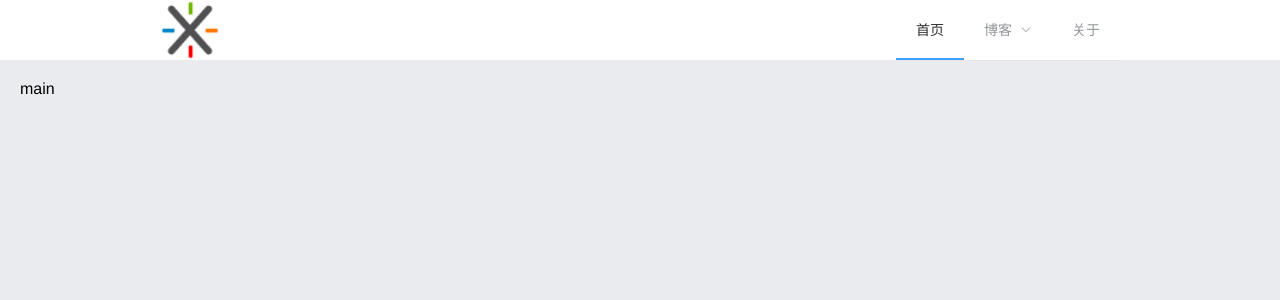
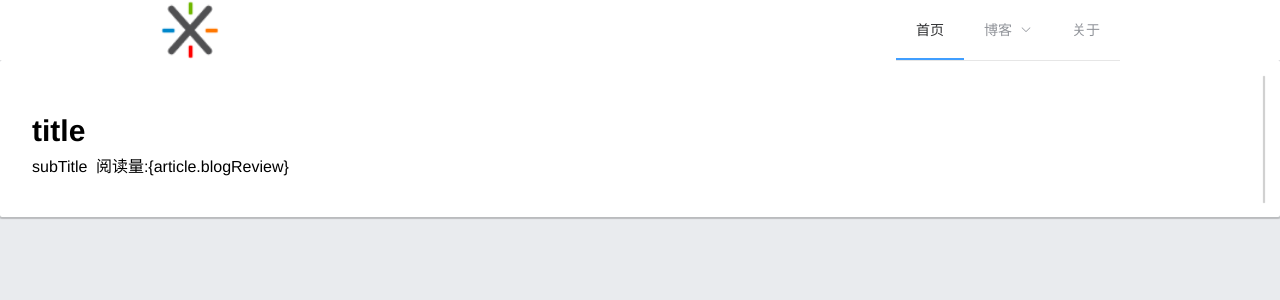
Before and after one commit to ElonXun/flystation_vue, a Vue app: page /#/ in a window 1280 px wide. Shown: the top 300 px of the page. Built offline with nearby package versions, Linux system fonts and the light colour scheme.

Commit message:
添加文章model

```diff
--- /dev/null
+++ b/src/components/ArticleSelect.vue
@@ -0,0 +1,84 @@
+<template>
+     <div class="article-container">
+          <div class="article-title-container">
+            <div class="article-title-wrap">
+              <p class="article-title">title</p>
+              <p class="article-sub-title">subTitle
+                <span style="margin-right:4px"/>阅读量:{article.blogReview}
+              </p>
+            </div>
+          </div>
+          <div class="article-thumbnail">
+            <!-- <img src={article.blogPicture} height={125} width={200} onClick={()=>{this.setState({ previewImage:article.blogPicture,previewVisible: true,})}}/>
+            <Modal visible={this.state.previewVisible} footer={null} onCancel={this.handleCancel}>
+              <img alt="example" style={{ width: '100%' }} src={this.state.previewImage} />
+            </Modal> -->
+          </div>
+        </div>
+</template>
+
+<script lang="ts">
+import { Button, Select, Container, Header, Main } from 'element-ui';
+import Vue, {ComponentOptions} from 'vue';
+export default Vue.extend({
+  name: 'HelloWorld',
+  components:{
+    'el-button':Button,
+    'el-header':Header,
+  },
+  data () {
+    return {
+      msg: 'hellow ts'
+    }
+  }
+})
+</script>
+<!-- Add "scoped" attribute to limit CSS to this component only -->
+<style scoped>
+.article-container {
+  background-color: white;
+  -webkit-box-shadow: 0px 1px 1px 1px rgba(0, 0, 0, .2);
+  border-radius: 2px;
+  height: 157px;
+  margin-bottom: 16px;
+  cursor: default;
+  min-width: 713px;
+}
+
+.article-title-container {
+  float: left;
+  position: relative;
+  height: 109px;
+  margin-top: 24px;
+  margin-bottom: 24px;
+  margin-left: 32px;
+}
+
+.article-title-wrap {
+  height: 100%;
+  /*position: relative;*/
+  min-width: 300px;
+  max-width: 440px;
+}
+
+.article-thumbnail {
+  float: right;
+  -webkit-box-shadow: 0px 1px 1px 1px rgba(0, 0, 0, .2);
+  border-radius: 2px;
+  margin: 16px 16px 0 0;
+  height: 125px;
+}
+
+.article-title {
+  font-size: 30px;
+  font-weight: bold;
+  word-wrap: break-word;
+  cursor: pointer;
+}
+
+.article-sub-title {
+  font-size: 16px;
+  position: absolute;
+  bottom: 0px;
+}
+</style>
--- a/src/pages/Home.vue
+++ b/src/pages/Home.vue
@@ -3,13 +3,16 @@
         <el-header height='60px'>
             <Navigator></Navigator>
         </el-header>
-        <el-main>main</el-main>
+        <el-main>
+            <ArticleSelect/>
+        </el-main>
     </el-container>
 </template>
 
 <script lang="ts">
 import { Button, Select, Container, Header, Main } from 'element-ui';
 import Navigator from '../components/Navigator.vue';
+import ArticleSelect from '../components/ArticleSelect.vue';
 import Vue, {ComponentOptions} from 'vue';
 export default Vue.extend({
   name: 'HelloWorld',
@@ -19,6 +22,7 @@ export default Vue.extend({
     'el-header':Header,
     'el-main':Main,
     'Navigator':Navigator,
+    'ArticleSelect':ArticleSelect,
   },
   data () {
     return {
@@ -35,4 +39,7 @@ export default Vue.extend({
         height: 60px;
         line-height: 60px;
     }
+    .el-main{
+        padding: 0px;
+    }
 </style>
```
